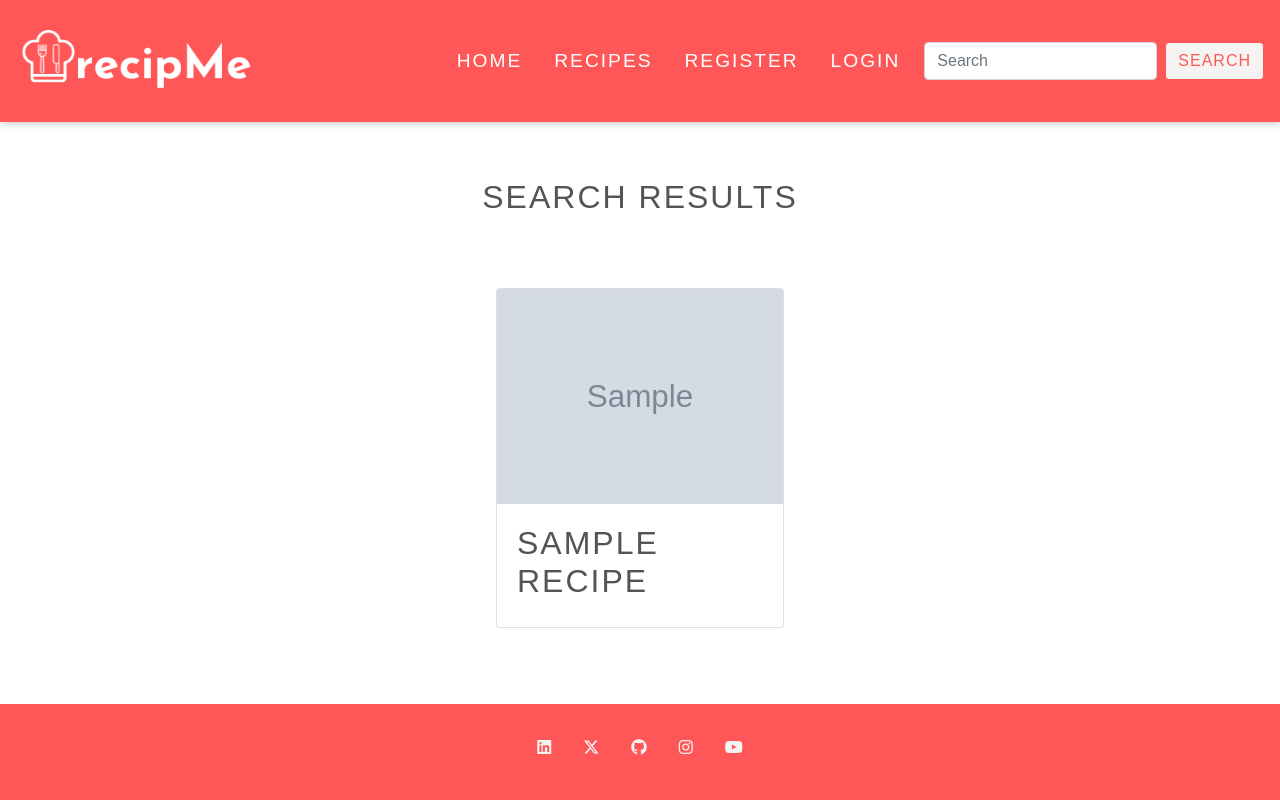
After one commit to rachbry/recipme-django-cookbook, a Django app: page /recipes/search/ in a window 1280 px wide. The commit adds this page. Run offline with Django 4.2, Linux system fonts and the light colour scheme; tables that the repository leaves empty hold one stand-in row (values such as "Sample post"); grey boxes marked "Sample" are stand-in pictures; parts of the project's set-up code (start-up, migrations or seed data) failed here and were passed over; some libraries are stand-ins or nearby versions.

Commit message:
Search results are now displayed on seperate html page

```diff
--- a/recipes/templates/recipes/recipes.html
+++ b/recipes/templates/recipes/recipes.html
@@ -23,7 +23,7 @@
         </a>
         {% endif %}
         {% endfor %}
-
+    </div>
 {% endblock %}
 
 {% block onload_js %}
--- /dev/null
+++ b/recipes/templates/recipes/search_results.html
@@ -0,0 +1,33 @@
+{% extends 'base.html' %}
+
+{% block title %}Search Results{% endblock %}
+
+{% block content %}
+
+
+<div class="container my-5">
+    <h2 class="text-center p-2">Search Results</h2>
+
+    <div class="container d-flex flex-row flex-wrap justify-content-center my-5">
+        {% if recipes %}
+            {% for recipe in recipes %}
+            <a href="{% url 'full_recipe' pk=recipe.pk %}" class="recipes" aria-label="Click to view {{recipe.title}}">
+                <div class="card m-3 recipe-card">
+                    <img src="{{recipe.image.url}}" alt="{{recipe.image_alt}}" class="card-img-top">
+                    <div class="card-body">
+                        <h2 class="card-title">{{recipe.title}}</h2>
+                    </div>
+                </div>
+            </a>
+        {% endfor %}
+        {% else %}
+        <p>No results found.</p>
+    </div>
+        {% endif %}
+</div>
+
+{% endblock %}
+
+{% block onload_js %}
+
+{% endblock %}
--- a/recipes/urls.py
+++ b/recipes/urls.py
@@ -1,5 +1,5 @@
 from django.urls import path
-from .views import AddRecipe, Recipes, MyRecipes, FullRecipe, DeleteRecipe, EditRecipe
+from .views import AddRecipe, Recipes, MyRecipes, FullRecipe, DeleteRecipe, EditRecipe, SearchResultsView
 
 urlpatterns = [
     path('recipes/', Recipes.as_view(), name='recipes'),
@@ -8,4 +8,5 @@ urlpatterns = [
     path('recipes/<slug:pk>/', FullRecipe.as_view(), name='full_recipe'),
     path('delete/<slug:pk>/', DeleteRecipe.as_view(), name='delete_recipe'),
     path('edit/<slug:pk>/', EditRecipe.as_view(), name='edit_recipe'),
+    path('search/', SearchResultsView.as_view(), name='search_results'),
 ]
--- a/recipes/views.py
+++ b/recipes/views.py
@@ -152,3 +152,40 @@ class DeleteRecipe(LoginRequiredMixin, UserPassesTestMixin, DeleteView):
         # If the form is valid, display a success message
         messages.success(self.request, 'Recipe deleted successfully!')
         return super().form_valid(form)
+
+
+class SearchResultsView(ListView):
+    template_name = 'recipes/search_results.html'
+    model = Recipe
+    context_object_name = 'recipes'
+
+    def get_queryset(self):
+        query = self.request.GET.get('q')
+        user = self.request.user
+
+        if query and user.is_authenticated:
+            # Customize the queryset for authenticated users
+            recipes = Recipe.objects.filter(
+                Q(title__icontains=query) |
+                Q(description__icontains=query) |
+                Q(instructions__icontains=query) |
+                Q(ingredients__icontains=query) |
+                Q(recipe_types__icontains=query) |
+                Q(cooking_method__icontains=query),
+                Q(user=user) | Q(user__is_staff=True)
+            )
+        elif query:
+            # For non-authenticated users, show general results
+            recipes = Recipe.objects.filter(
+                Q(title__icontains=query) |
+                Q(description__icontains=query) |
+                Q(instructions__icontains=query) |
+                Q(ingredients__icontains=query) |
+                Q(recipe_types__icontains=query) |
+                Q(cooking_method__icontains=query)
+            )
+        else:
+            # No query, show all recipes
+            recipes = Recipe.objects.all()
+
+        return recipes
--- a/templates/includes/header.html
+++ b/templates/includes/header.html
@@ -44,7 +44,7 @@
             {% endif %}
         </ul>
         <!-- Search bar -->
-        <form class="d-flex" role="search" method="GET" action="{% if request.user.is_authenticated %}{% url 'my_recipes' %}{% else %}{% url 'recipes' %}{% endif %}">
+        <form class="d-flex" role="search" method="GET" action="{% url 'search_results' %}">
             <input class="form-control mr-sm-2" name="q" type="search" placeholder="Search" aria-label="Search">
             <button class="btn button-action my-2 my-sm-0" type="submit">Search</button>
         </form>
```
